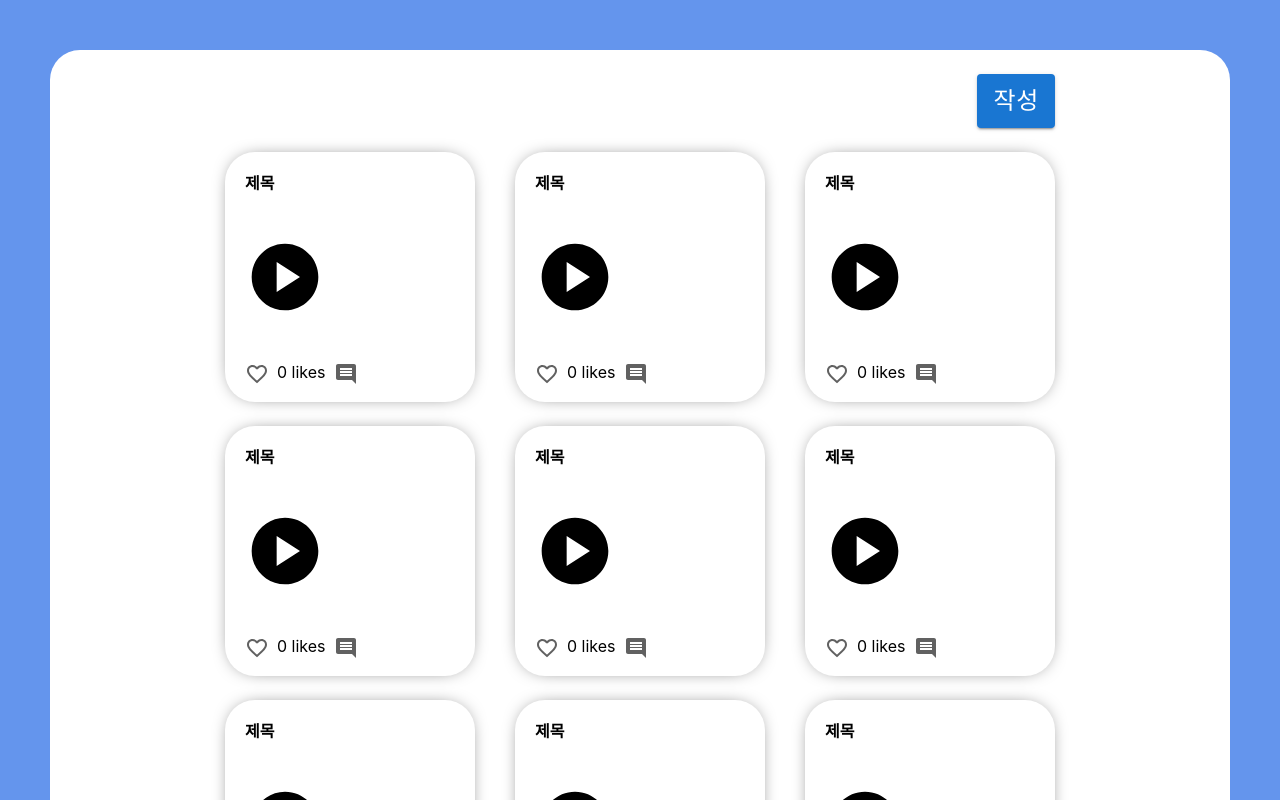
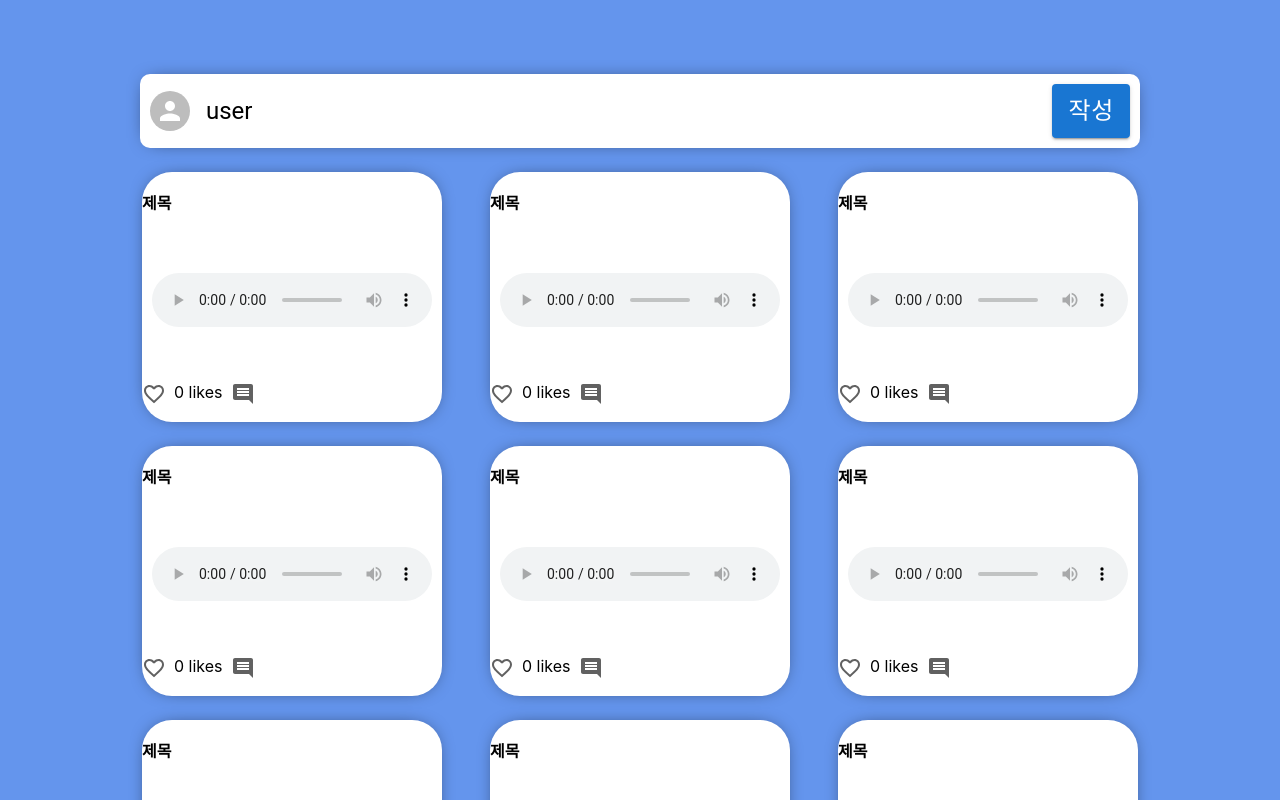
Before and after one commit to KarmaPol/MusicIdea_front, a React (Create React App) app: page / in a window 1280 px wide. Shown: the top 800 px of the page. Built offline with nearby package versions, Linux system fonts and the light colour scheme; what react-dimensions, react-piano would draw is missing.

Commit message:
FEAT : 레이아웃 변경
bulletin 사이즈 수정, 댓글 레이아웃 추가, 메인페이지 레이아웃 변경

```diff
--- a/package.json
+++ b/package.json
@@ -11,6 +11,7 @@
     "@testing-library/react": "^13.4.0",
     "@testing-library/user-event": "^13.5.0",
     "axios": "^1.2.1",
+    "framer-motion": "^7.6.19",
     "react": "^18.2.0",
     "react-dimensions": "^1.3.1",
     "react-dom": "^18.2.0",
--- a/src/components/Bulletin.css
+++ b/src/components/Bulletin.css
@@ -1,4 +1,11 @@
+.bulletin {
+    display: flex;
+}
+
+.audio {
+    width: 280px;
+}
+
 .like {
-    position: absolute;
-    top : 100px;
+    margin-left : 20px;
 }
--- a/src/components/Bulletin.js
+++ b/src/components/Bulletin.js
@@ -9,35 +9,53 @@ import {
   TextField,
   Button,
 } from "@mui/material";
-import PlayCircleIcon from "@mui/icons-material/PlayCircle";
-import StopCircleIcon from "@mui/icons-material/StopCircle";
 import Likes from "./Likes";
 import "./Bulletin.css";
+import { motion } from "framer-motion";
+import CommentIcon from "@mui/icons-material/Comment";
+import { grey } from "@mui/material/colors";
+import Comment from "./Commnt";
 
 export default function Bulletin() {
-  const [isPlaying, setPlaying] = useState(false);
-
-  function onClickPlay() {
-    setPlaying((ex) => !ex);
-  }
+  const [commentClicked, setCommentClicked] = useState(false);
 
   return (
+    <>
+      <motion.div
+        className={"bulletin"}
+        initial={{ opacity: 0, scale: 0.9 }}
+        animate={{ opacity: 1, scale: 1 }}
+        transition={{
+          duration: 0.8,
+          delay: 0.5,
+          ease: [0, 0.71, 0.2, 1.01],
+        }}
+      >
+        <motion.div whileHover={{ scale: 1.05 }} className={"bulletin"}>
           <Box
             sx={{
               borderRadius: "30px",
-        width: "250px",
+              width: commentClicked ? "600px" : "300px",
               height: "250px",
+              backgroundColor: "#ffffff",
+              position: commentClicked ? "sticky" : "relative",
               boxShadow: "0px 0px 20px -10px #000",
             }}
           >
+            <Stack direction="row">
               <Stack
                 spacing={5}
                 sx={{
                   mt: "20px",
+                }}
+              >
+                <Box
+                  height="25px"
+                  sx={{
+                    // mt: "20px",
                     ml: "20px",
                   }}
                 >
-        <Box height="25px">
                   <Typography
                     sx={{
                       fontWeight: "bold",
@@ -46,29 +64,76 @@ export default function Bulletin() {
                     제목
                   </Typography>
                 </Box>
-        <Box height="85px">
-          {!isPlaying ? (
-            <PlayCircleIcon
+                <motion.div
+                  className={"bulletin"}
+                  whileTap={{
+                    scale: 0.94,
+                    opacity: 0.6,
+                  }}
+                >
+                  <Box
+                    height="85px"
+                    width="300px"
                     sx={{
-                width: "80px",
-                height: "80px",
+                      display: "flex",
+                      justifyContent: "center",
+                      alignItems: "center",
                     }}
-              onClick={onClickPlay}
+                  >
+                    <audio className="audio" controls src />
+                  </Box>
+                </motion.div>
+                <Stack
+                  direction="row"
+                  spacing={1}
+                  sx={{
+                    mt: "40px",
+                    ml: "20px",
+                  }}
+                >
+                  <Likes />
+
+                  <motion.div
+                    className={"bulletin"}
+                    whileTap={{
+                      scale: 0.9,
+                      opacity: 0.6,
+                    }}
+                  >
+                    <CommentIcon
+                      onClick={() => setCommentClicked((ex) => !ex)}
+                      sx={{
+                        color: "grey.700",
+                      }}
                     />
-          ) : (
-            <StopCircleIcon
+                  </motion.div>
+                </Stack>
+              </Stack>
+              {commentClicked && (
+                <Box
                   sx={{
-                width: "80px",
-                height: "80px",
+                    mt: "20px",
+                    border: 1,
+                    height: "210px",
+                    borderColor: "grey.400",
                   }}
-              onClick={onClickPlay}
                 />
               )}
-        </Box>
-        <Box height="30px">
-          <Likes />
-        </Box>
+              {commentClicked && (
+                <Stack
+                  spacing={2}
+                  sx={{
+                    mt: "20px",
+                    ml: "20px",
+                  }}
+                >
+                  댓글
+                </Stack>
+              )}
             </Stack>
           </Box>
+        </motion.div>
+      </motion.div>
+    </>
   );
 }
--- /dev/null
+++ b/src/components/Commnt.js
@@ -0,0 +1,37 @@
+import React, { useEffect, useState, useContext, useRef } from "react";
+import {
+  Container,
+  Typography,
+  Box,
+  Avatar,
+  Grid,
+  Stack,
+  TextField,
+  Button,
+} from "@mui/material";
+import Likes from "./Likes";
+import "./Bulletin.css";
+import { motion } from "framer-motion";
+
+const Comment = () => {
+  return (
+    <Box
+      sx={{
+        width: "1000px",
+        heigth: "1000px",
+        border: 1,
+        backgroundColor: "#ffffff",
+        boxShadow: "0px 0px 20px -10px #000",
+        position: "sticky",
+        // display: "flex",
+
+        bottom: 0,
+        zIndex: 10,
+      }}
+    >
+      <TextField></TextField>
+    </Box>
+  );
+};
+
+export default Comment;
--- a/src/components/DimensionsProvider.js
+++ b/src/components/DimensionsProvider.js
@@ -1,5 +1,5 @@
-import React from 'react';
-import Dimensions from 'react-dimensions';
+import React from "react";
+import Dimensions from "react-dimensions";
 
 class DimensionsProvider extends React.Component {
   render() {
--- a/src/components/Likes.js
+++ b/src/components/Likes.js
@@ -11,6 +11,7 @@ import CommentIcon from "@mui/icons-material/Comment";
 import FavoriteBorderIcon from "@mui/icons-material/FavoriteBorder";
 import { orange, red } from "@mui/material/colors";
 import FavoriteIcon from "@mui/icons-material/Favorite";
+import { motion } from "framer-motion";
 
 import "../App.css";
 
@@ -19,8 +20,20 @@ export default function Likes() {
   const [likeClicked, setLikeClicked] = useState(false);
 
   return (
-    <Stack spacing={1}>
+    <Stack
+      spacing={1}
+      sx={{
+        ml: "20px",
+      }}
+    >
       <Stack spacing={1} direction="row">
+        <motion.div
+          className={"bulletin"}
+          whileTap={{
+            scale: 0.9,
+            opacity: 0.6,
+          }}
+        >
           {!likeClicked && (
             <FavoriteBorderIcon
               sx={{
@@ -41,12 +54,8 @@ export default function Likes() {
               }}
             ></FavoriteIcon>
           )}
+        </motion.div>
         <p>{likes} likes</p>
-        <CommentIcon
-          sx={{
-            color: "grey.700",
-          }}
-        />
       </Stack>
     </Stack>
   );
--- a/src/pages/MainPage.js
+++ b/src/pages/MainPage.js
@@ -12,6 +12,7 @@ import {
 import { useNavigate } from "react-router-dom";
 import "./WritePage.css";
 import Bulletin from "../components/Bulletin";
+import { motion } from "framer-motion";
 
 export default function MainPage() {
   const navigate = useNavigate();
@@ -37,8 +38,8 @@ export default function MainPage() {
         sx={{
           width: "1400px",
           minHeight: "2000px",
-          //   border: 1,
-          backgroundColor: "#ffffff",
+          // border: 1,
+          // backgroundColor: "#ffffff",
           borderRadius: "30px",
           display: "flex",
           justifyContent: "center",
@@ -47,15 +48,36 @@ export default function MainPage() {
         <Stack
           spacing={3}
           sx={{
+            width: "1000px",
             mt: "24px",
           }}
         >
           <Box
             sx={{
+              borderRadius: "10px",
+              padding: "10px",
+              boxSizing: "border-box",
+              backgroundColor: "#ffffff",
               display: "flex",
-              flexDirection: "row-reverse",
+              flexDirection: "row",
+              justifyContent: "space-between",
+              alignItems: "center",
+              boxShadow: "0px 0px 20px -10px #000",
             }}
           >
+            <Stack
+              direction="row"
+              spacing={2}
+              sx={{
+                display: "flex",
+                alignItems: "center",
+              }}
+            >
+              <Avatar />
+              <Typography variant="h5">user</Typography>
+            </Stack>
+
+            <motion.div whileHover={{ scale: 1.1 }}>
               <Button
                 variant="contained"
                 sx={{ fontSize: 24 }}
@@ -63,18 +85,40 @@ export default function MainPage() {
               >
                 작성
               </Button>
+            </motion.div>
           </Box>
-          <Stack direction="row" spacing={5}>
+          <Stack
+            direction="row"
+            spacing={6}
+            sx={{
+              display: "flex",
+              justifyContent: "center",
+            }}
+          >
             <Bulletin />
             <Bulletin />
             <Bulletin />
           </Stack>
-          <Stack direction="row" spacing={5}>
+          <Stack
+            direction="row"
+            spacing={6}
+            sx={{
+              display: "flex",
+              justifyContent: "center",
+            }}
+          >
             <Bulletin />
             <Bulletin />
             <Bulletin />
           </Stack>
-          <Stack direction="row" spacing={5}>
+          <Stack
+            direction="row"
+            spacing={6}
+            sx={{
+              display: "flex",
+              justifyContent: "center",
+            }}
+          >
             <Bulletin />
             <Bulletin />
             <Bulletin />
--- a/src/pages/WritePage.js
+++ b/src/pages/WritePage.js
@@ -12,6 +12,7 @@ import {
 import { useNavigate } from "react-router-dom";
 import "./WritePage.css";
 import Mypiano from "../components/MyPiano";
+import { motion } from "framer-motion";
 
 export default function WritePage() {
   const [title, setTitle] = useState("");
@@ -25,16 +26,29 @@ export default function WritePage() {
         padding: "50px",
         boxSizing: "border-box",
         display: "flex",
+
         justifyContent: "center",
+      }}
+    >
+      <motion.div
+        className={"bulletin"}
+        initial={{ opacity: 0, scale: 0.9 }}
+        animate={{ opacity: 1, scale: 1 }}
+        transition={{
+          duration: 0.8,
+          delay: 0.5,
+          ease: [0, 0.71, 0.2, 1.01],
         }}
       >
         <Box
           className="mainbox"
           sx={{
-          width: "1400px",
+            width: "1000px",
             minHeight: "2000px",
             //   border: 1,
             backgroundColor: "#ffffff",
+            boxShadow: "0px 0px 20px -10px #000",
+
             borderRadius: "30px",
             display: "flex",
             justifyContent: "center",
@@ -64,11 +78,14 @@ export default function WritePage() {
               ></TextField>
             </Box>
             <Mypiano />
+            <motion.div whileHover={{ scale: 1.1 }}>
               <Button variant="contained" sx={{ fontSize: 24 }}>
                 작성 완료
               </Button>
+            </motion.div>
           </Stack>
         </Box>
+      </motion.div>
     </Box>
   );
 }
```
Also changed, not shown: 2 other files (tests, documents, lock files or other folders). Lines whose indentation alone changed are shown as unchanged.
